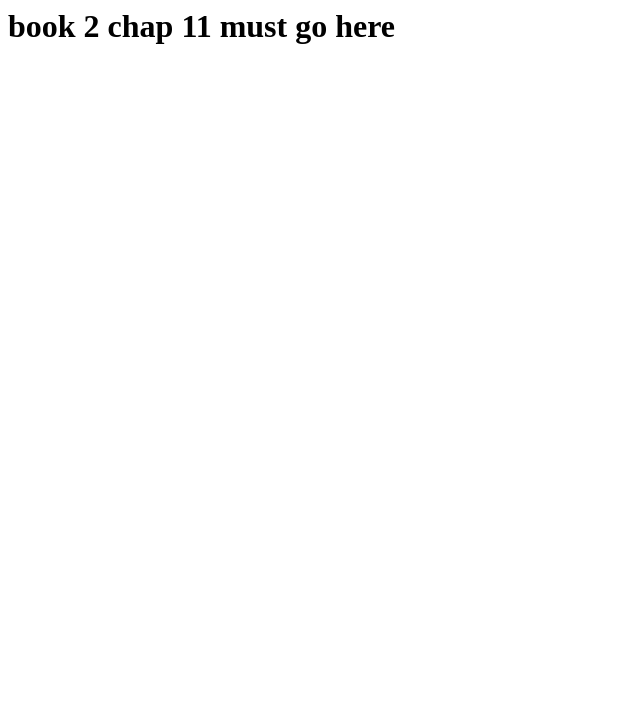
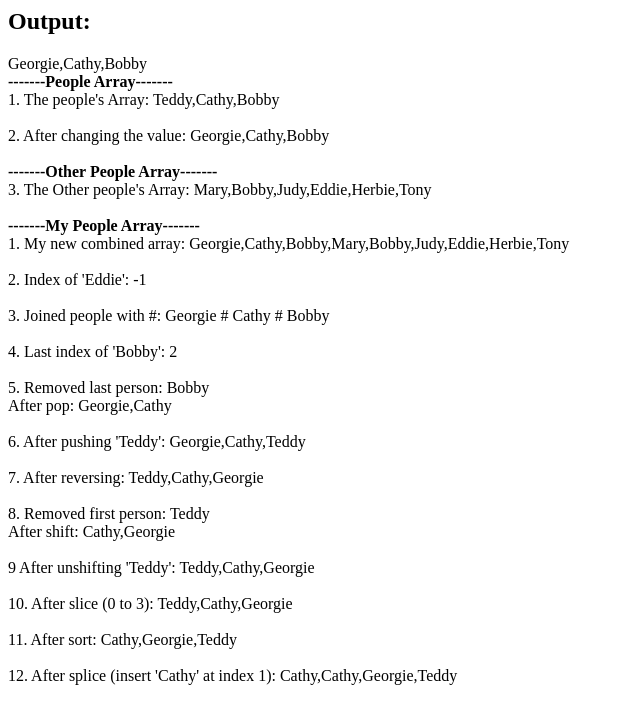
Before and after one commit to jameswillemse2005160120-source/test2, a plain HTML site: page book2chap11/index.html in a window 1280 px wide. Shown: the whole page, without its empty margins (0-640 px from the left). Drawn offline with Linux system fonts and the light colour scheme.

Commit message:
Update index.html

```diff
--- a/book2chap11/index.html
+++ b/book2chap11/index.html
@@ -1 +1,72 @@
-<h1>book 2 chap  11 must go here</h1>
+<h1><!DOCTYPE html>
+<html>
+
+<head>
+    <title>People Array Example</title>
+</head>
+
+<body>
+
+    <h2>Output:</h2>
+
+    <div id="peopleIKnow"></div>
+
+    <script>
+        document.write("<strong>-------People Array-------</strong><br>");
+        var people = ["Teddy", "Cathy", "Bobby"];
+        document.write("1. The people's Array: " + people + "<br><br>");
+
+        people[0] = "Georgie";
+        document.write("2. After changing the value: " + people + "<br>");
+
+        // Using valueOf (similar to toString)
+
+        document.getElementById("peopleIKnow").innerHTML = people.valueOf();
+
+        document.write("<br><strong>-------Other People Array-------</strong><br>");
+        var otherpeople = ["Mary", "Bobby", "Judy", "Eddie", "Herbie", "Tony"];
+        document.write("3. The Other people's Array: " + otherpeople + "<br>");
+
+        document.write("<br><strong>-------My People Array-------</strong><br>");
+        var myPeople = people.concat(otherpeople);
+        document.write("1. My new combined array: " + myPeople + "<br><br>");
+
+        var pp = people.indexOf("Eddie");
+        document.write("2. Index of 'Eddie': " + pp + "<br><br>");
+
+        var joinedPeople = people.join(" # ");
+        document.write("3. Joined people with #: " + joinedPeople + "<br><br>");
+
+        var lastIndexBobby = people.lastIndexOf("Bobby");
+        document.write("4. Last index of 'Bobby': " + lastIndexBobby + "<br><br>");
+
+        var removedPerson = people.pop();
+        document.write("5. Removed last person: " + removedPerson + "<br>");
+        document.write("After pop: " + people + "<br><br>");
+
+        people.push("Teddy");
+        document.write("6. After pushing 'Teddy': " + people + "<br><br>");
+
+        people.reverse();
+        document.write("7. After reversing: " + people + "<br><br>");
+
+        var shiftedPerson = people.shift();
+        document.write("8. Removed first person: " + shiftedPerson + "<br>");
+        document.write("After shift: " + people + "<br><br>");
+
+        people.unshift("Teddy");
+        document.write("9 After unshifting 'Teddy': " + people + "<br><br>");
+
+        var people1 = people.slice(0, 3);
+        document.write("10. After slice (0 to 3): " + people1 + "<br><br>");
+
+        var people2 = people.sort();
+        document.write("11. After sort: " + people2 + "<br><br>");
+
+        people.splice(1, 0, "Cathy");
+        document.write("12. After splice (insert 'Cathy' at index 1): " + people + "<br>");
+    </script>
+
+</body>
+
+</html></h1>
```
